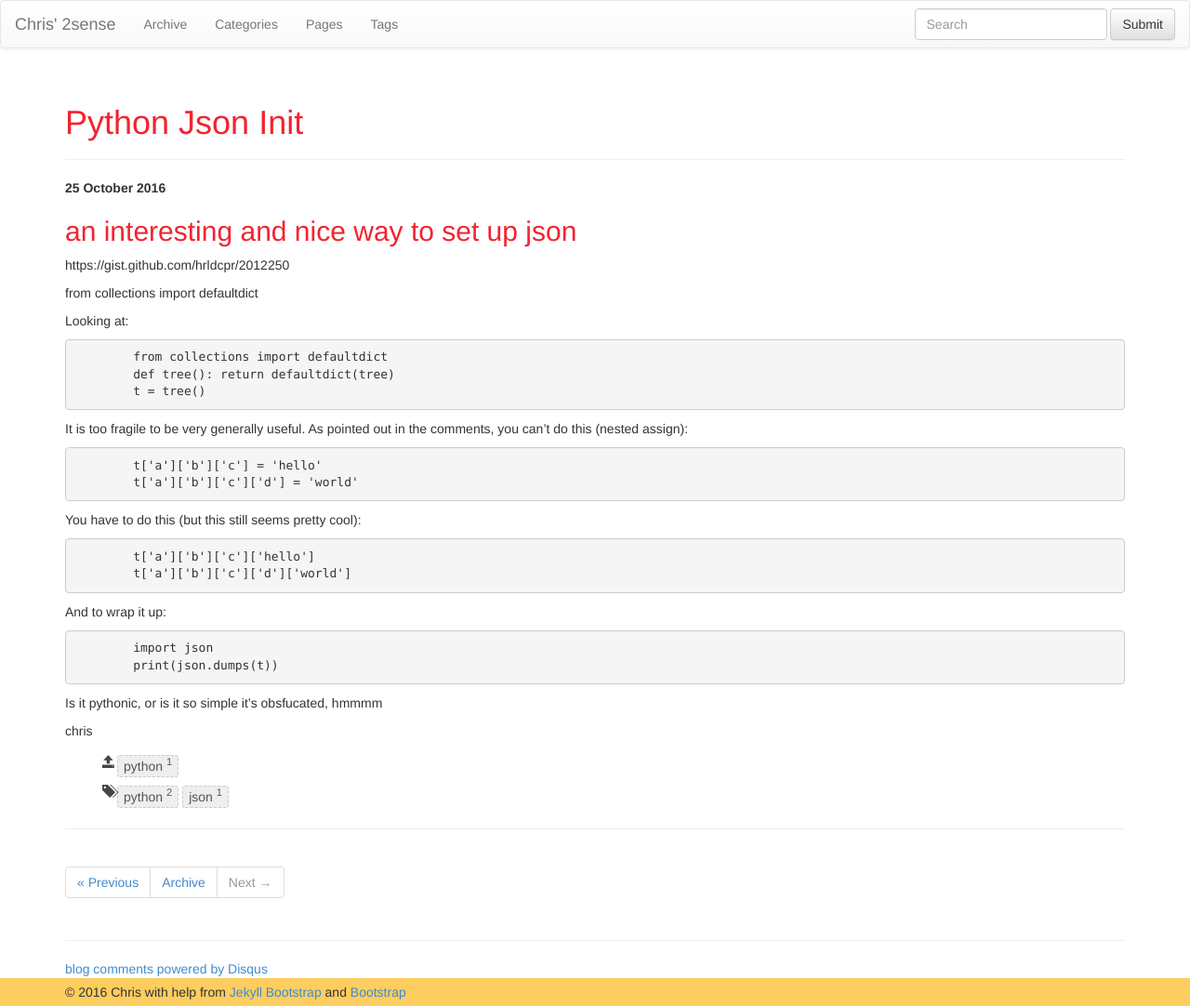
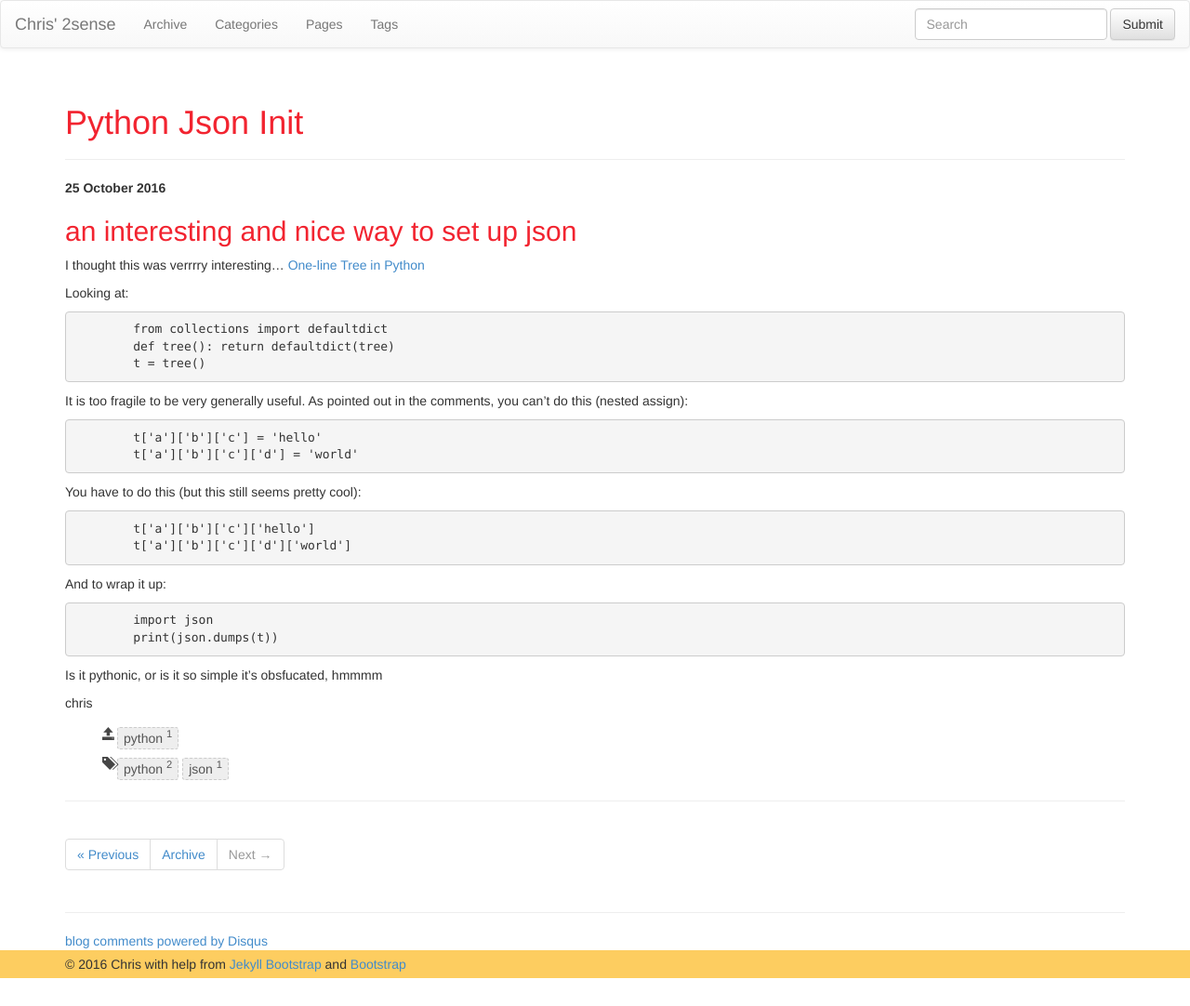
Before and after one commit to faizanvahevaria/chrisamow.github.io, a Jekyll site: the page built from _posts/2016-10-25-python-json-init.md, in a window 1280 px wide. Shown: the whole page at 93% size. Built offline with Jekyll 4.4.1, drawn with Linux system fonts in a browser that asks for light colours; nearby versions of some CDN libraries; comment, search, counter and statistics services are not loaded; after the commit the page ends 1052 px from its top, so only the background shows below that.

```diff
--- a/_posts/2016-10-25-python-json-init.md
+++ b/_posts/2016-10-25-python-json-init.md
@@ -9,10 +9,8 @@ tags : [python, json]
 
 ## an interesting and nice way to set up json
 
-https://gist.github.com/hrldcpr/2012250
-
-
-from collections import defaultdict
+I thought this was verrrry interesting...
+[One-line Tree in Python](https://gist.github.com/hrldcpr/2012250)
 
 
 Looking at:
--- a/todo.txt
+++ b/todo.txt
@@ -9,3 +9,4 @@ the only thing that works (is the worst one!)
 {% highlight python %}
     from scipy import ndimage as nd
 {% endhighlight %}
+actually i think this is not really working - i don't think rouge is acting on it, not that it was doing anything anyway
```
